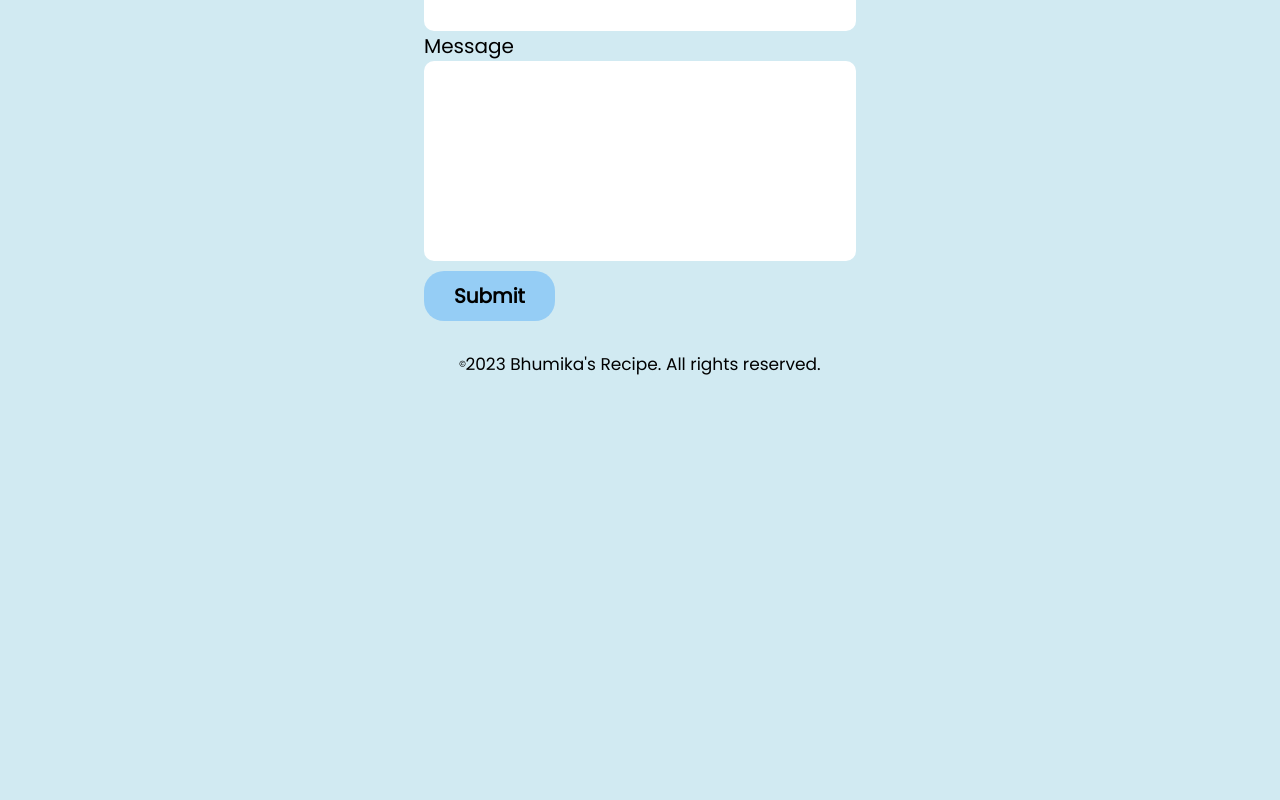
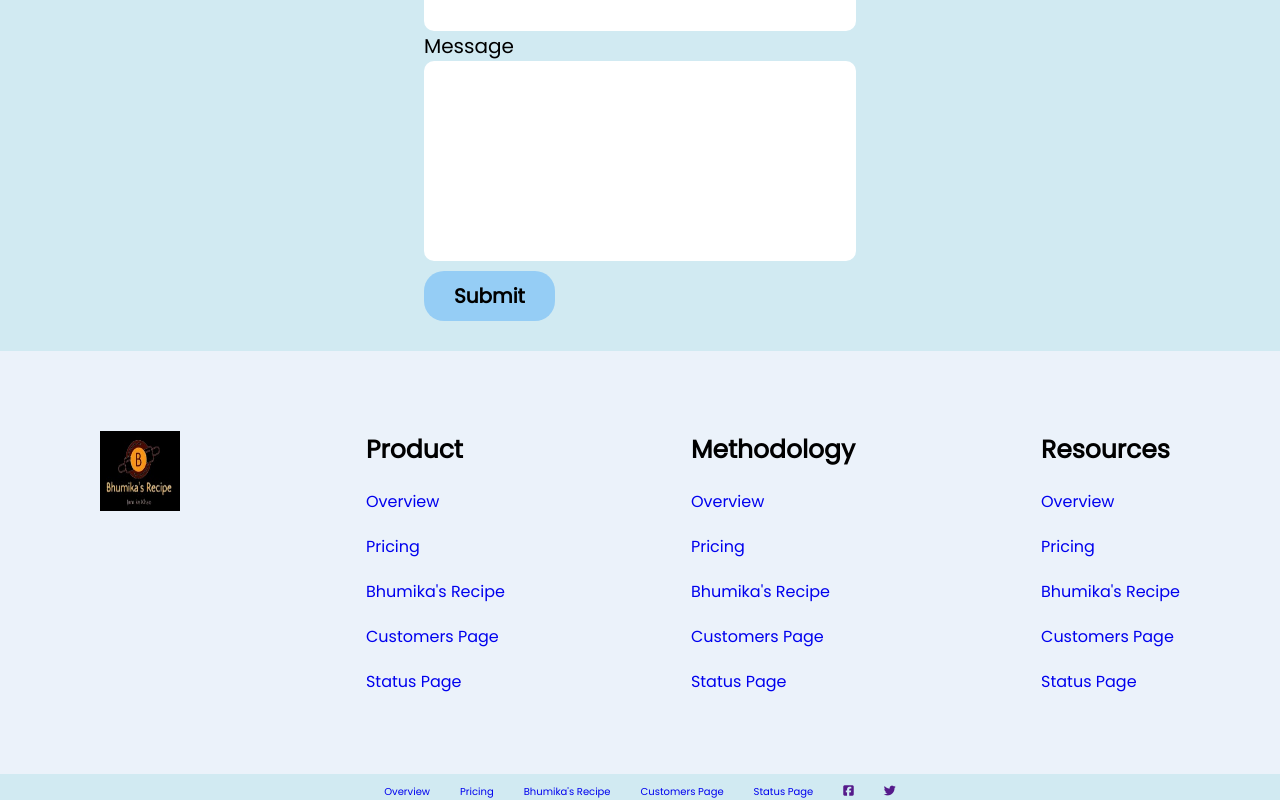
Before and after one commit to Vishal-Kumar-Shaw/OIBGRIP, a plain HTML site: page Task_1_Landing_Page/index.html in a window 1280 px wide. Shown: the part 2503-3303 px from the top of the page. Before the commit the page ends 2890 px from the top, so only its background shows below. Drawn offline with nearby package versions, Linux system fonts and the light colour scheme; a script that the page names is missing; files whose address does not match are found by name; a web font is replaced by a local one.

Commit message:
Task 2 completed

```diff
--- a/Task_1_Landing_Page/index.html
+++ b/Task_1_Landing_Page/index.html
@@ -157,10 +157,53 @@
             </div>
         </section>
     </main>
-    <footer class="flex">
-        <i class="fa-regular fa-copyright"></i>
-        <p>2023 Bhumika's Recipe. All rights reserved.</p>
+      <!-- This is our footer -->
+    <footer>
+        <div class="container flex footer-container">
+          <a href="#" class="company-logo">
+            <!-- <img src="./assets/asset 1.png" alt="company logo"> -->
+            <img src="./images/logo.jfif" alt="logo-img" data-aos="slide-right"/>
+
+          </a>
+          <div class="link-column flex">
+            <h4>Product</h4>
+            <a href="#" class="hover-link">Overview</a>
+            <a href="#" class="hover-link">Pricing</a>
+            <a href="#" class="hover-link">Bhumika's Recipe</a>
+            <a href="#" class="hover-link">Customers Page</a>
+            <a href="#" class="hover-link">Status Page</a>
+          </div>
+
+          <div class="link-column flex">
+            <h4>Methodology</h4>
+            <a href="#" class="hover-link">Overview</a>
+            <a href="#" class="hover-link">Pricing</a>
+            <a href="#" class="hover-link">Bhumika's Recipe</a>
+            <a href="#" class="hover-link">Customers Page</a>
+            <a href="#" class="hover-link">Status Page</a>
+          </div>
+
+          <div class="link-column flex">
+            <h4>Resources</h4>
+            <a href="#" class="hover-link">Overview</a>
+            <a href="#" class="hover-link">Pricing</a>
+            <a href="#" class="hover-link">Bhumika's Recipe</a>
+            <a href="#" class="hover-link">Customers Page</a>
+            <a href="#" class="hover-link">Status Page</a>
+          </div>
+        </div>
     </footer>
+    <div class="subfooter">
+        <div class="container flex subfooter-container">
+            <a href="#" class="hover-link">Overview</a>
+            <a href="#" class="hover-link">Pricing</a>
+            <a href="#" class="hover-link">Bhumika's Recipe</a>
+            <a href="#" class="hover-link">Customers Page</a>
+            <a href="#" class="hover-link">Status Page</a>
+            <a href=""><i class="fa-brands fa-square-facebook"></i></a>
+            <a href=""><i class="fa-brands fa-twitter"></i></a>
+        </div>
+    </div>
 
     <script src="https://kit.fontawesome.com/5d59e8f58e.js" crossorigin="anonymous"></script>
     <script src="./script.js"></script>
--- a/Task_1_Landing_Page/style/style.css
+++ b/Task_1_Landing_Page/style/style.css
@@ -211,3 +211,43 @@ footer{
     }
 
 }
+footer {
+    padding-block: 80px;
+    background-color: #ebf2fa;
+}
+footer h4{
+    font-size: 2.5rem;
+}
+footer a{
+    font-size: 1.6rem;
+}
+.link-column {
+    flex-direction: column;
+    gap: 20px;
+}
+.footer-container {
+    align-items: flex-start;
+    justify-content: space-between;
+
+}
+footer img{
+    height: 80px;
+    width: 80px;
+}
+
+
+
+.subfooter {
+    /* background-color: #b9cde4; */
+    padding: var(--padding-inline-section);
+}
+.subfooter-container {
+    justify-content: center;
+    gap: 30px;
+}
+.subfooter a{
+    font-size: 1rem;
+}
+.subfooter i{
+    font-size: larger;
+}
--- a/Task_3_temperature_converter/style.css
+++ b/Task_3_temperature_converter/style.css
@@ -8,9 +8,10 @@
 
 }
 body{
-    background: url(./images/bg.jpeg);
-    background-size: cover;
-    background-repeat: no-repeat;
+
+    background-color: #D9AFD9;
+    background-image: linear-gradient(0deg, #D9AFD9 0%, #97D9E1 100%);
+
 }
 .form{
     display: flex;
@@ -71,6 +72,7 @@ input[type=radio]{
     font-weight: bold;
     text-transform: uppercase;
     cursor: pointer;
+    display: inline-block;
 }
 #btn:hover{
     background-color: aliceblue;
```
Also changed, not shown: Task_1_Landing_Page/index2.html (deleted, +0 -1 lines), Task_2_portfolio/index.html (+2 -2 lines), Task_2_portfolio/style.css (+24 -0 lines), Task_3_temperature_converter/index.html (+1 -0 lines), Task_3_temperature_converter/index.js (+7 -0 lines).
